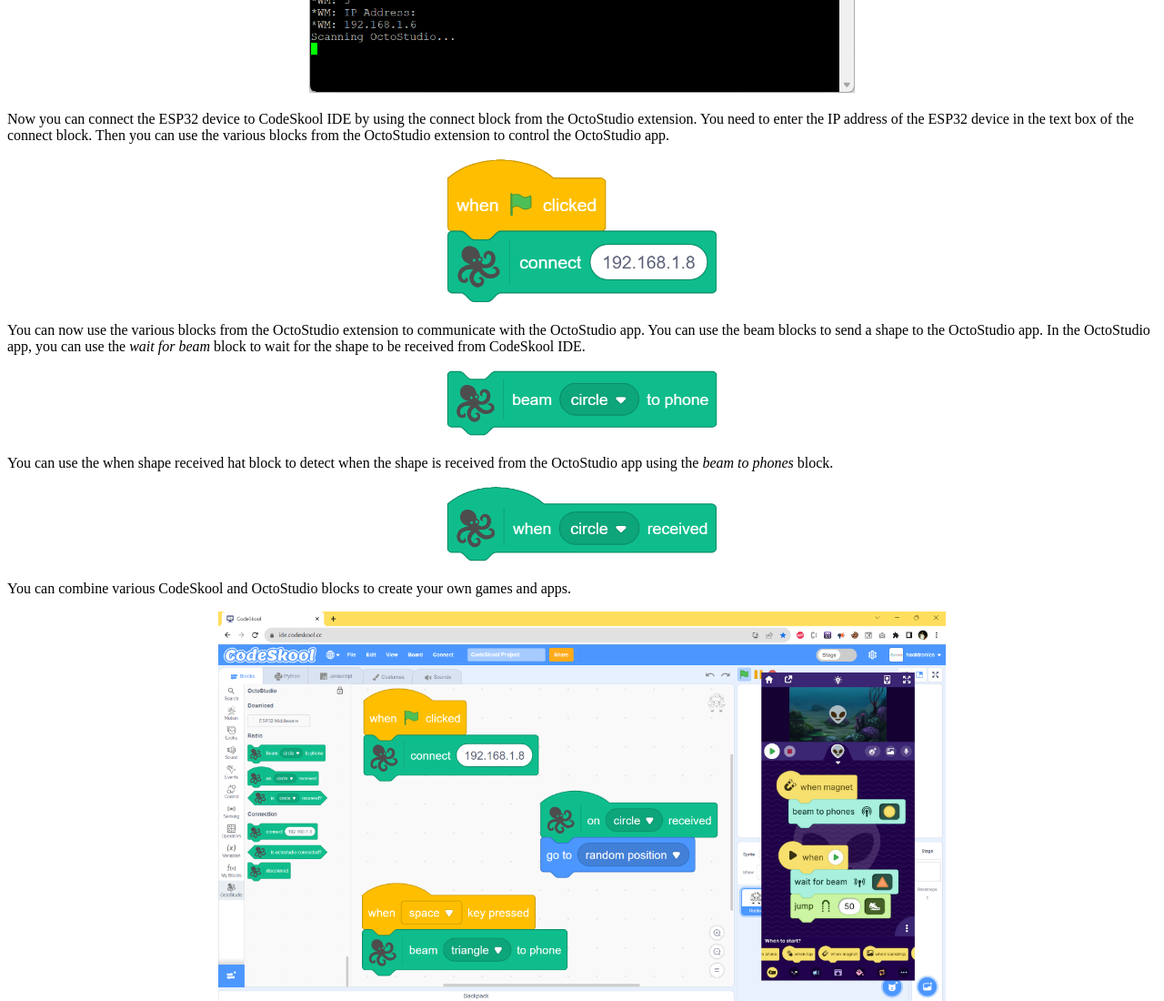
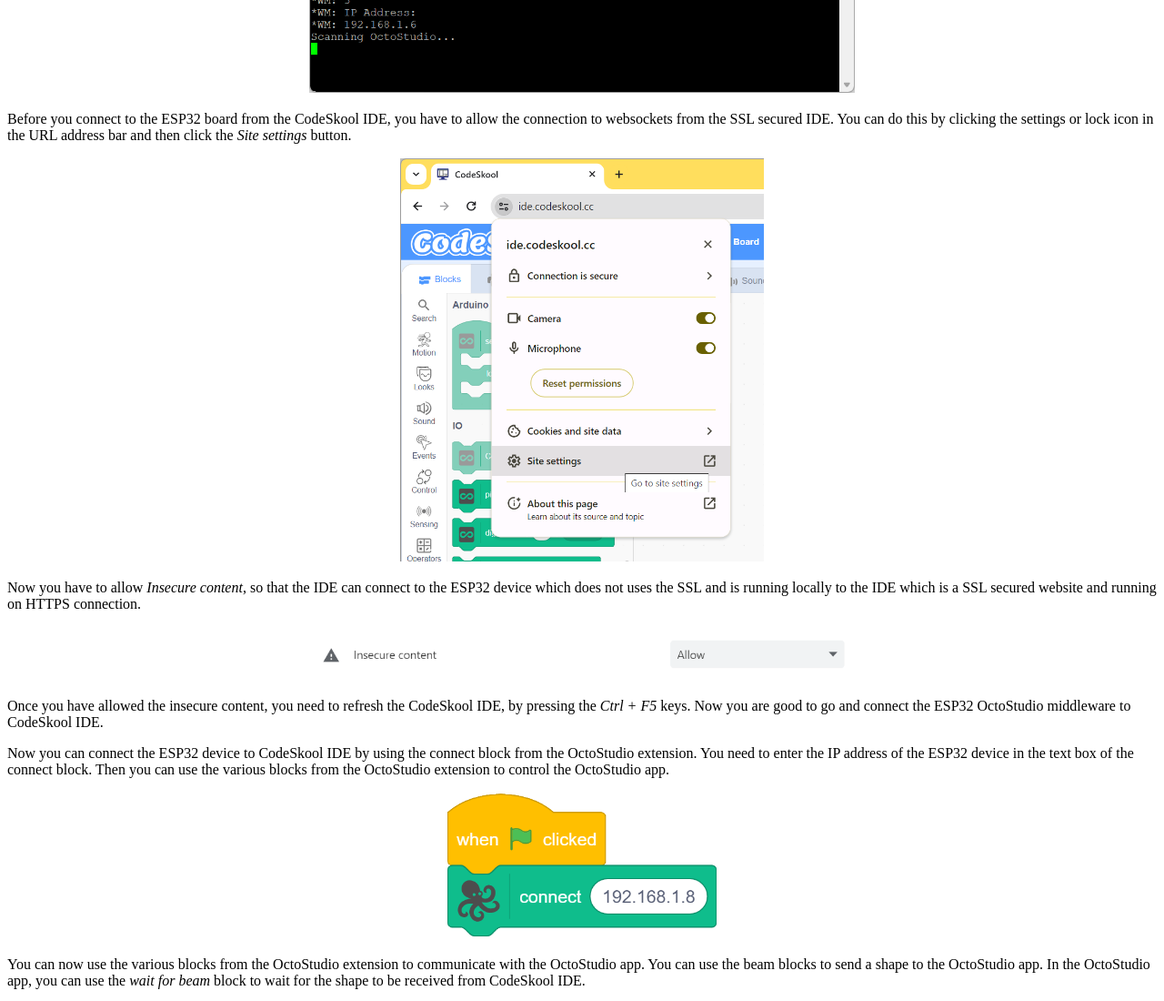
Before and after one commit to hacktronics/knowledge, a plain HTML site: page octostudio-getting-started/index.html in a window 1280 px wide. Shown: the part 5500-6600 px from the top of the page at 91% size. Drawn offline with Linux system fonts and the light colour scheme.

Commit message:
Site Settings

```diff
--- a/octostudio-getting-started/index.html
+++ b/octostudio-getting-started/index.html
@@ -81,6 +81,15 @@
     <p style="text-align: center;">
         <img src="images/serialmonitor.png" alt="Serial Monitor" style="width: 600px;"/>
     </p>
+    <p>Before you connect to the ESP32 board from the CodeSkool IDE, you have to allow the connection to websockets from the SSL secured IDE.
+        You can do this by clicking the settings or lock icon in the URL address bar and then click the <em>Site settings</em> button.
+        </p>
+        <p style="text-align: center;"><img src="../arduino-uno-getting-started/images/sitesettings.png" alt="site settings" style="width: 400px;"/></p>
+        <p>Now you have to allow <em>Insecure content</em>, so that the IDE can connect to the ESP32 device which does not uses the SSL and is
+        running locally to the IDE which is a SSL secured website and running on HTTPS connection.</p>
+        <p style="text-align: center;"><img src="../arduino-uno-getting-started/images/insecurecontent.png" alt="insecure content" style="width: 600px;"/></p>
+        <p>Once you have allowed the insecure content, you need to refresh the CodeSkool IDE, by pressing the <em>Ctrl + F5</em> keys.
+        Now you are good to go and connect the ESP32 OctoStudio middleware to CodeSkool IDE.</p>
     <p>
         Now you can connect the ESP32 device to CodeSkool IDE by using the connect block from the OctoStudio extension. You need to enter the IP address of the ESP32 device
         in the text box of the connect block. Then you can use the various blocks from the OctoStudio extension to control the OctoStudio app.
@@ -94,7 +103,8 @@
     <p style="text-align: center;">
         <img src="images/beamblock.png" alt="Beam" style="width: 300px;"/>
     </p>
-    <p>You can use the when shape received hat block to detect when the shape is received from the OctoStudio app using the <em>beam to phones</em> block.
+    <p>You can use the when shape received hat block to detect when the shape is received from the OctoStudio app send using the <em>beam to phones</em> block in the
+        OctoStudio app.
     </p>
     <p style="text-align: center;">
         <img src="images/whenshapereceived.png" alt="When Shape Received" style="width: 300px;"/>
```
